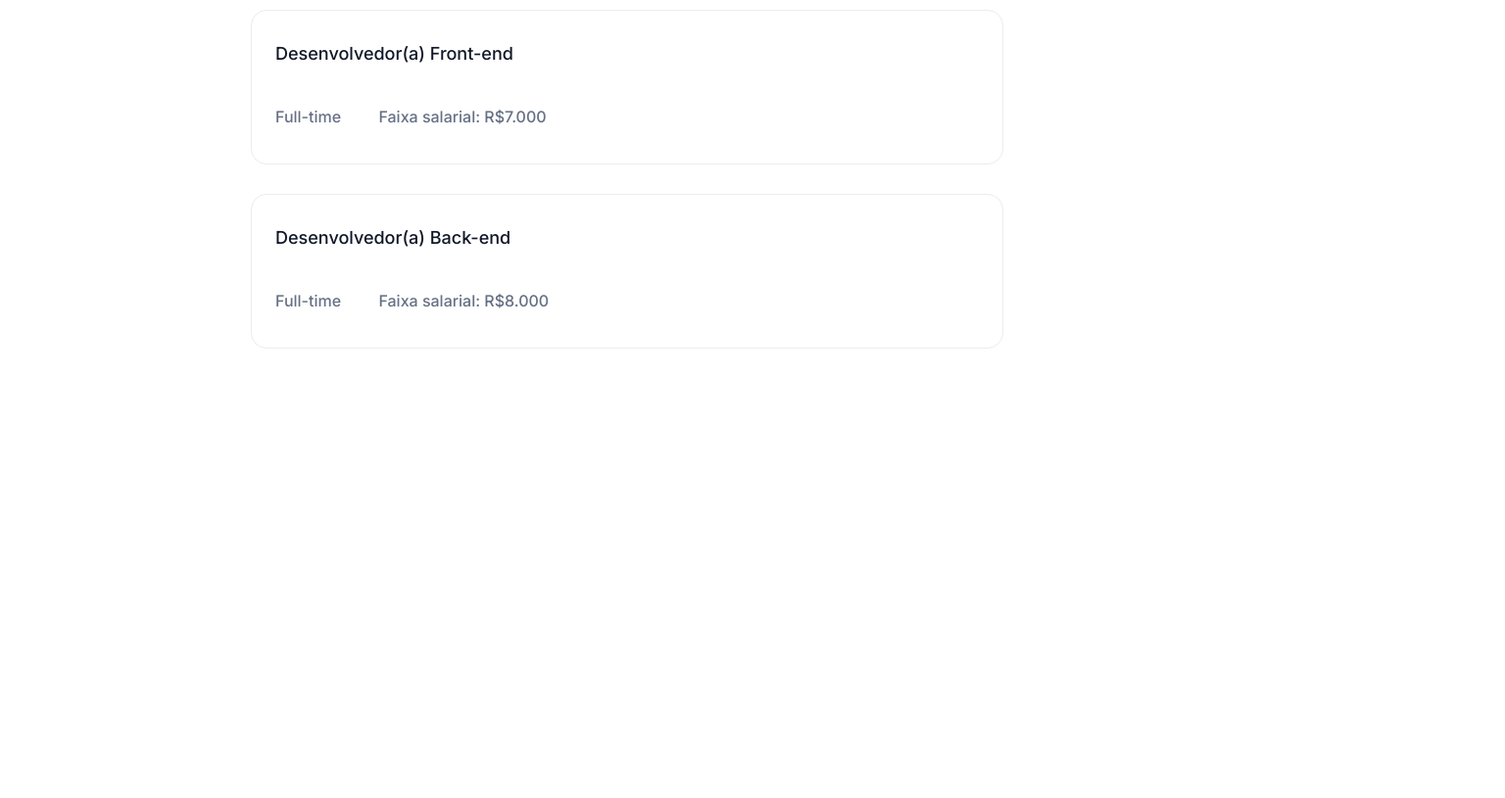
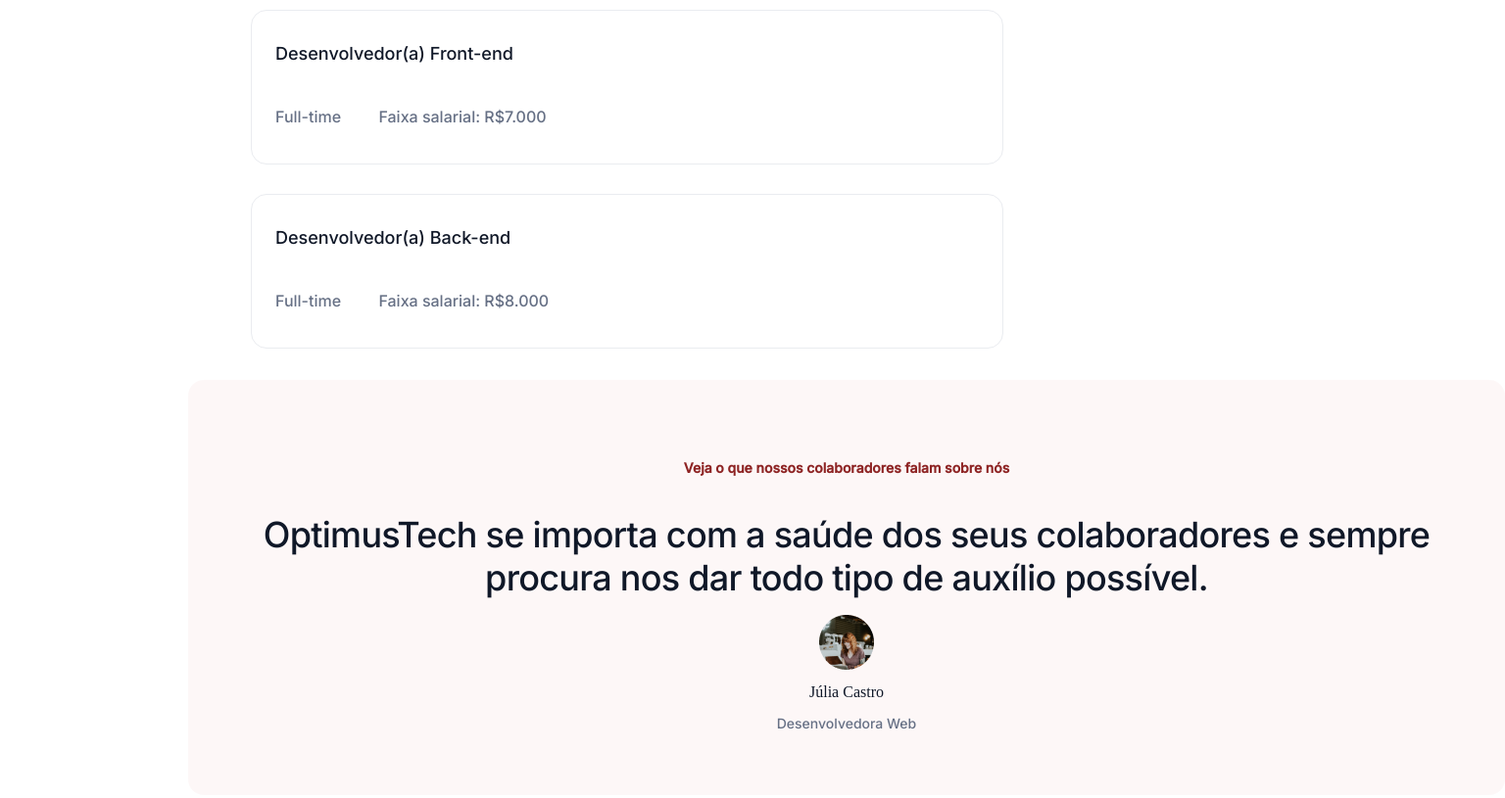
Before and after one commit to HonoratoSilva/7daysOfCode, a plain HTML site: page index.html in a window 1280 px wide. Shown: the part 2148-2963 px from the top of the page at 98% size, 1536 px wide, since content can reach past the window. Before the commit the page ends 2534 px from the top, so only its background shows below. Drawn offline with Linux system fonts and the light colour scheme.

Commit message:
Seção de depoimentos adicionada

```diff
--- a/css/style.css
+++ b/css/style.css
@@ -204,3 +204,42 @@
     font-weight: 500;
     color:  var(--text-color);
 }
+
+.depoimentos-section {
+    display: flex;
+    flex-direction: column;
+    align-items: center;
+    padding: 64px;
+    margin: 32px 15% 32px 15%;
+    width: 1216px;
+    background: rgba(196, 25, 25, 0.03);
+    border-radius: 16px;
+}
+
+.depoimentos-section > span {
+    font-size: 14px;
+    line-height: 20px;
+    flex-grow: 0;
+    margin: 16px 0px;
+}
+
+.depoimentos-section > h1 {
+    font-weight: 500;
+    font-size: 36px;
+    line-height: 44px;
+    text-align: center;
+    margin: 16px 0px;
+}
+
+.depoimentos-section > h4 {
+    font-size: 16px;
+    margin: 4px 0px;
+    padding: 10px 0px 0px 0px;
+}
+
+.depoimentos-section > p {
+    font-weight: 400;
+    font-size: 14px;
+    margin: 4px 0px;
+    height: 20px;
+}
--- a/index.html
+++ b/index.html
@@ -108,5 +108,12 @@
             </div>
         </div>
     </section>
+    <section class="depoimentos-section">
+        <span>Veja o que nossos colaboradores falam sobre nós</span>
+        <h1>OptimusTech se importa com a saúde dos seus colaboradores e sempre procura nos dar todo tipo de auxílio possível.</h1>
+        <img src="./images/Avatar-depoimento.png" />
+        <h4>Júlia Castro</h4>
+        <p>Desenvolvedora Web</p>
+    </section>
 </body>
 </html>
```
Also changed, not shown: images/Avatar-depoimento.png (added).
